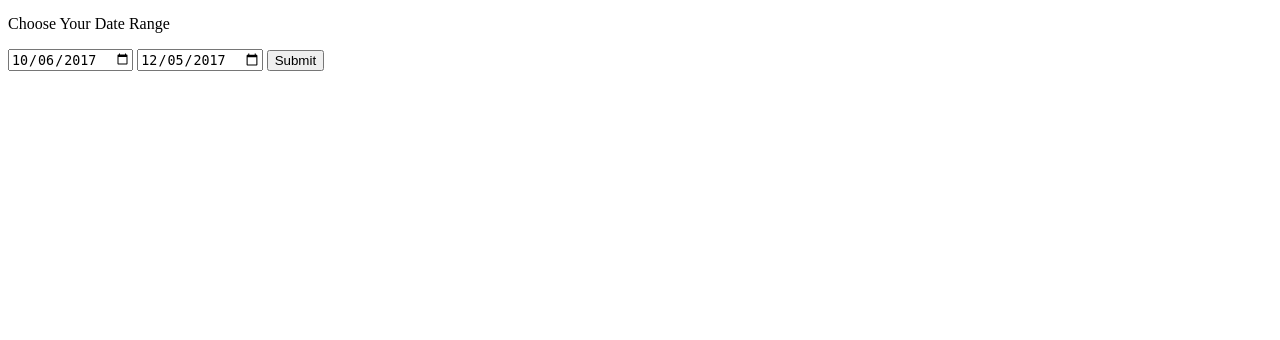
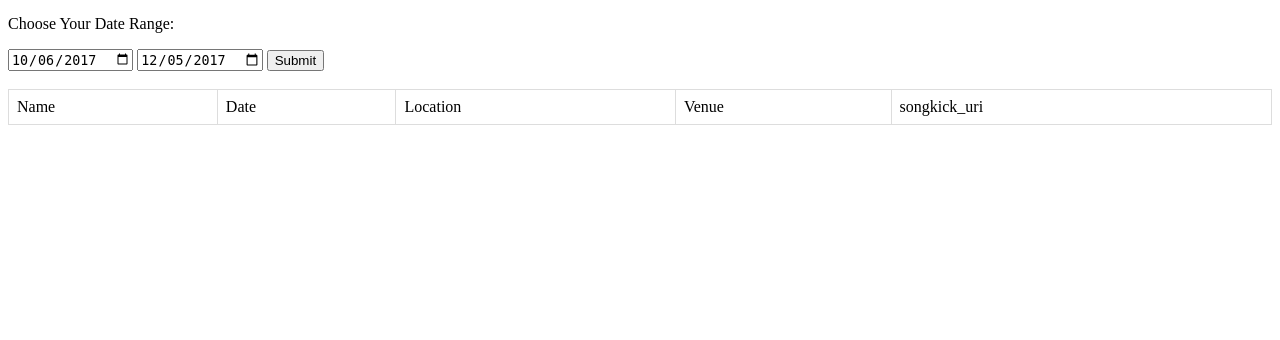
Before and after one commit to goodwordalchemy/music_map, a Flask app: page / in a window 1280 px wide. Shown: the part 460-800 px from the top of the page. Run offline with Flask 2, Linux system fonts and the light colour scheme; data that the repository does not hold is empty; some libraries are stand-ins or nearby versions.

Commit message:
added simple table view

```diff
--- a/static/init_map.js
+++ b/static/init_map.js
@@ -1,10 +1,28 @@
+function formatDateForDatePicker(date){
+    var year = date.getFullYear().toString();
 
-function populate_map(data) {
+    var month = date.getMonth() + 1;
+    month = month.toString();
+    if (month.length === 1){
+        month = '0' + month;
+    }
+
+    var day = date.getDate() + 1;
+    day = day.toString();
+    if (day.length === 1){
+        day = '0' + day;
+    }
+
+    return year + '-' + month + '-' + day;
+}
+
+
+function populateMap(data) {
     var map_center = {city: "San Francisco, CA, US", lat: 37.7842566, lng: -122.4332961}
 
     var map = new google.maps.Map(document.getElementById('map'), {
-         zoom: 8,
-         center: map_center
+        center: map_center,
+        zoom: 4
     });
 
     var infoWindowCallbacks = [];
@@ -44,40 +62,80 @@ function populate_map(data) {
     }
 }
 
-function formatDateForDatePicker(date){
-    var year = date.getFullYear().toString();
 
-    var month = date.getMonth() + 1;
-    month = month.toString();
-    if (month.length === 1){
-        month = '0' + month;
+function populateTable(data) {
+    // initialize table
+    var tableDiv = document.getElementById('event_table');
+
+    var table = document.createElement('table');
+    tableDiv.appendChild(table);
+
+    // create table header
+    var thead = document.createElement('thead');
+    table.appendChild(thead);
+
+    var headerTr = document.createElement('tr');
+    thead.appendChild(headerTr);
+
+    var columnNames = [
+        'Name', 'Date', 'Location', 'Venue', 'songkick_uri'
+    ];
+    for (var i = 0; i < columnNames.length; i++){
+        var td = document.createElement('td');
+        headerTr.appendChild(td);
+
+        td.appendChild(document.createTextNode(columnNames[i]));
     }
 
-    var day = date.getDate() + 1;
-    day = day.toString();
-    console.log('day', day)
-    if (day.length === 1){
-        day = '0' + day;
+    // create tabel body
+    var tbody = document.createElement('tbody');
+    table.appendChild(tbody);
+
+    for (var i = 0; i < data.length; i++) {
+        event = data[i];
+
+        var cellElements = [
+            event.displayName,
+            event.start.date,
+            event.location.city,
+            event.venue.displayName,
+            event.uri
+        ];
+
+        var tr = document.createElement('tr');
+        tbody.appendChild(tr);
+
+        for (var j = 0; j < cellElements.length; j++) {
+            var td = document.createElement('td');
+            td.appendChild(document.createTextNode(cellElements[j]));
+
+            tr.appendChild(td);
+        }
     }
-
-    return year + '-' + month + '-' + day;
 }
 
+
+function populateData(data) {
+    populateTable(data);
+    populateMap(data);
+}
+
+
 function initMap() {
-    today = new Date();
-    twoMonthsFromNow = new Date(new Date().setDate(today.getDate() + 60));
+    var today = new Date();
+    var twoMonthsFromNow = new Date(new Date().setDate(today.getDate() + 60));
 
-    todayStr = formatDateForDatePicker(today);
-    twoMonthsFromNowStr = formatDateForDatePicker(twoMonthsFromNow);
+    var todayStr = formatDateForDatePicker(today);
+    var twoMonthsFromNowStr = formatDateForDatePicker(twoMonthsFromNow);
 
     // sets default dates
-    startDateElt = document.getElementById('start_date');
-    endDateElt = document.getElementById('end_date');
+    var startDateElt = document.getElementById('start_date');
+    var endDateElt = document.getElementById('end_date');
 
-    start_date = startDateElt.value || todayStr;
+    var start_date = startDateElt.value || todayStr;
     startDateElt.value = start_date;
 
-    end_date = endDateElt.value || twoMonthsFromNowStr;
+    var end_date = endDateElt.value || twoMonthsFromNowStr;
     endDateElt.value = end_date;
 
     $.getJSON(
@@ -86,6 +144,6 @@ function initMap() {
             'start_date': start_date,
             'end_date': end_date
         },
-        populate_map
+        populateData
     );
 }
--- /dev/null
+++ b/static/style.css
@@ -0,0 +1,20 @@
+div#event_table > table {
+    border-collapse: collapse;
+    width: 100%;
+}
+
+#event_table > table > thead,tbody > tr > th,td {
+    border: 1px solid #dddddd;
+    text-align: left;
+    padding: 8px;
+}
+
+div#event_table > table > tbody > tr:nth-child(even) {
+    background-color: #dddddd
+}
+
+div#map {
+    width: 100%;
+    height: 400px;
+    background-color: grey;
+}
--- a/templates/index.html
+++ b/templates/index.html
@@ -2,24 +2,24 @@
 <html>
     <head>
         <style>
-            #map {
-                width: 100%;
-                height: 400px;
-                background-color: grey;
-            }
         </style>
+        <link href="{{ url_for('static', filename='style.css') }}" rel="stylesheet" type="text/css" />
     </head>
     <body>
         <h3>Music Map</h3>
         <div id="map"></div>
         <div id="date_picker">
-            <p>Choose Your Date Range</p>
+            <p>Choose Your Date Range:</p>
             <form name="date-range-picker-form" onsubmit="initMap()" action="#">
                 <input id="start_date" class="date-range-picker" type="date" required pattern="[0-9]{4}-[0-9]{2}-[0-9]{2}">
                 <input id="end_date" class="date-range-picker" type="date" required pattern="[0-9]{4}-[0-9]{2}-[0-9]{2}">
                 <input type="submit" value="Submit">
             </form>
         </div>
+
+        <br/>
+
+        <div id="event_table"></div>
 
         <!-- External Includes -->
         <script src="//ajax.googleapis.com/ajax/libs/jquery/1.9.1/jquery.min.js"></script>
```
